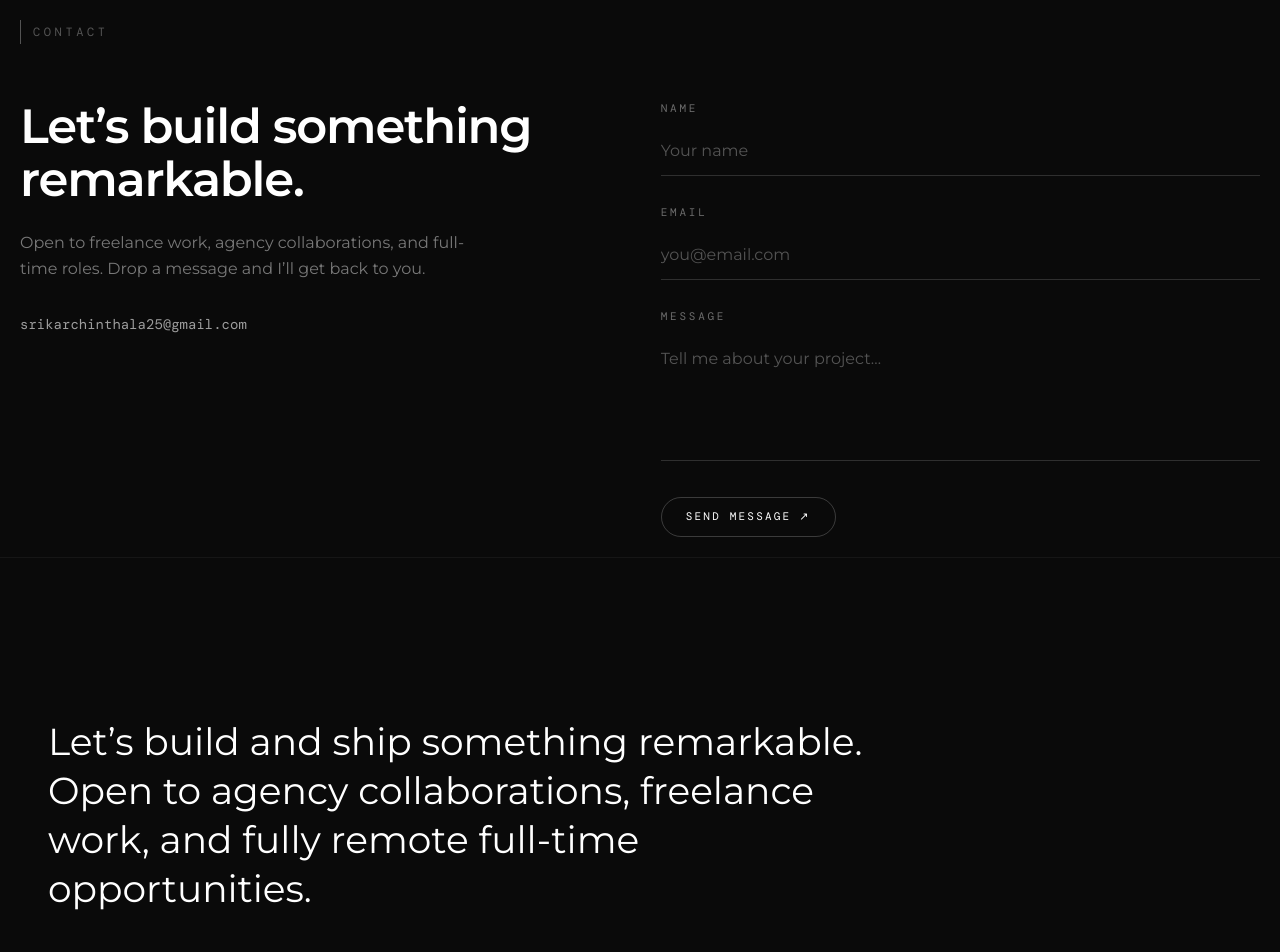
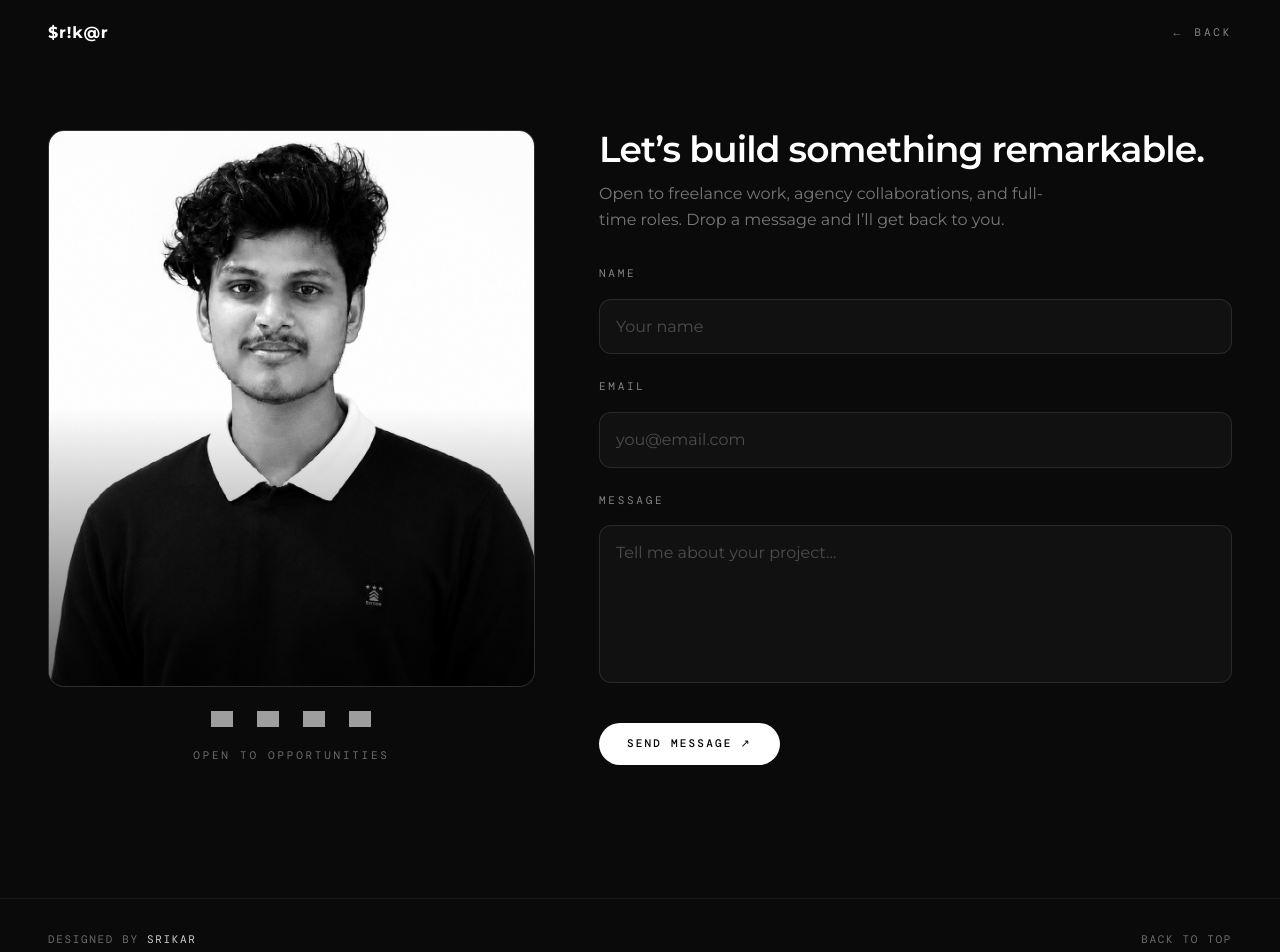
Before and after one commit to Srikar132/my.asset, a Next.js app: page /contact in a window 1280 px wide. Shown: the top 952 px of the page. Built offline with nearby package versions, Linux system fonts and the light colour scheme; no server answers; grey boxes are pictures that could not be loaded.

Commit message:
refactor: redesign contact page layout and components

```diff
--- a/app/(root)/page.tsx
+++ b/app/(root)/page.tsx
@@ -1,5 +1,6 @@
 import AboutMe from "@/components/AboutMe";
 import Footer from "@/components/Footer";
+import FooterTagline from "@/components/FooterTagline";
 import HeroSection from "@/components/HeroSection";
 import MyCapabilities from "@/components/MyCapabilities";
 import Projects from "@/components/Projects";
@@ -12,6 +13,7 @@ export default function Page() {
       <Projects />
       <AboutMe />
       <MyCapabilities />
+      <FooterTagline />
       <Footer />
     </main>
   );
--- a/app/contact/page.tsx
+++ b/app/contact/page.tsx
@@ -1,5 +1,6 @@
 import Contact from "@/components/Contact";
-import Footer from "@/components/Footer";
+import ContactFooter from "@/components/ContactFooter";
+import ContactNavbar from "@/components/ContactNavbar";
 
 export const metadata = {
   title: "Contact - Srikar.dev",
@@ -9,8 +10,9 @@ export const metadata = {
 export default function ContactPage() {
   return (
     <main className="relative w-full">
+      <ContactNavbar />
       <Contact />
-      <Footer />
+      <ContactFooter />
     </main>
   );
 }
--- a/components/Contact.tsx
+++ b/components/Contact.tsx
@@ -1,10 +1,12 @@
 'use client';
 
+import Image from 'next/image';
+import Link from 'next/link';
 import { useRef, useState } from 'react';
 import emailjs from '@emailjs/browser';
 import { gsap } from 'gsap';
 import { useGSAP } from '@gsap/react';
-import { ScrollTrigger } from 'gsap/all';
+import { ScrollTrigger } from 'gsap/ScrollTrigger';
 
 gsap.registerPlugin(ScrollTrigger);
 
@@ -13,6 +15,15 @@ const FONT_MONO = 'var(--font-mono), ui-monospace, monospace';
 const SERVICE_ID = process.env.NEXT_PUBLIC_EMAILJS_SERVICE_ID;
 const TEMPLATE_ID = process.env.NEXT_PUBLIC_EMAILJS_TEMPLATE_ID;
 const PUBLIC_KEY = process.env.NEXT_PUBLIC_EMAILJS_PUBLIC_KEY;
+
+const AVATAR = "/myimage.png"
+
+const socials = [
+  { label: 'GitHub', href: 'https://github.com/Srikar132', src: 'https://img.icons8.com/fluency/48/github.png' },
+  { label: 'LinkedIn', href: 'https://www.linkedin.com/in/srikar-chinthala-b99a5a2a2/', src: 'https://img.icons8.com/color/48/linkedin.png' },
+  { label: 'LeetCode', href: 'https://leetcode.com/u/srikar132/', src: 'https://img.icons8.com/external-tal-revivo-shadow-tal-revivo/24/external-level-up-your-coding-skills-and-quickly-land-a-job-logo-shadow-tal-revivo.png' },
+  { label: 'Email', href: 'mailto:srikarchinthala25@gmail.com', src: 'https://img.icons8.com/fluency/48/gmail-new.png' },
+];
 
 type Status = 'idle' | 'sending' | 'success' | 'error';
 
@@ -67,70 +78,89 @@ export default function Contact() {
   };
 
   const inputCls =
-    'w-full bg-transparent border-b border-white/15 focus:border-white/60 outline-none py-3 text-white placeholder-white/30 transition-colors duration-300 normal-case';
-  const labelCls = 'text-[11px] tracking-[0.25em] uppercase text-white/40';
+    'w-full bg-white/[0.03] border border-white/10 focus:border-white/40 rounded-xl px-4 py-3.5 text-white placeholder-white/25 outline-none transition-all duration-300 normal-case';
+  const labelCls = 'text-[11px] tracking-[0.25em] uppercase text-white/50 mb-2 block';
 
   return (
-    <section id="contact" ref={sectionRef} className="w-full common-padding py-24 lg:py-32 relative">
+    <section id="contact" ref={sectionRef} className="w-full relative min-h-screen overflow-hidden">
+
+      <div className="px-5 sm:px-8 lg:px-12 pt-10 lg:pt-16 pb-24 relative z-10">
         <div className="max-w-7xl mx-auto">
-        {/* label */}
-        <div className="flex items-center gap-3 mb-14">
-          <div ref={lineRef} className="w-px h-6 bg-white/30" style={{ transformOrigin: 'top center' }} />
-          <span className="text-xs tracking-[0.3em] uppercase text-white/30" style={{ fontFamily: FONT_MONO }}>
-            Contact
-          </span>
+          <div className="grid grid-cols-1 lg:grid-cols-[1fr_1.3fr] gap-10 lg:gap-16 items-stretch">
+            {/* Left — avatar + socials */}
+            <div ref={revealRef} className="c-rise flex flex-col">
+              <div className="flex-1 overflow-hidden rounded-2xl border border-white/10 bg-surface relative group">
+                <div className="absolute inset-0 bg-gradient-to-t from-black/60 via-transparent to-transparent z-10 pointer-events-none" />
+                <Image
+                  src={AVATAR}
+                  alt="Profile"
+                  width={800}
+                  height={800}
+                  draggable={false}
+                  onDragStart={(e) => e.preventDefault()}
+                  className="w-full h-full object-cover"
+                />
               </div>
 
-        <div ref={revealRef} className="grid grid-cols-1 lg:grid-cols-[1fr_1.1fr] gap-14 lg:gap-24 items-start">
-          {/* left — pitch */}
+              <div className="c-rise mt-6 flex items-center justify-center gap-6">
+                {socials.map(({ label, href, src }) => (
+                  <Link
+                    key={label}
+                    href={href}
+                    target="_blank"
+                    rel="noopener noreferrer"
+                    aria-label={label}
+                    className="text-white/60 hover:text-white transition-colors duration-200"
+                  >
+                    <Image src={src} alt={label} width={22} height={22} />
+                  </Link>
+                ))}
+              </div>
+
+              <div className="c-rise mt-5 text-center text-[11px] tracking-[0.25em] uppercase text-white/40" style={{ fontFamily: FONT_MONO }}>
+                Open to opportunities
+              </div>
+            </div>
+
+            {/* Right — form */}
+            <form ref={formRef} onSubmit={onSubmit} className="c-rise flex flex-col justify-center gap-8">
               <div>
-            <h2 className="c-rise text-4xl md:text-5xl font-semibold leading-[1.1] tracking-tight text-white normal-case">
+                <h2 className="text-3xl md:text-4xl font-semibold leading-[1.1] tracking-tight text-white normal-case">
                   Let&rsquo;s build something remarkable.
                 </h2>
-            <p
-              className="c-rise mt-6 max-w-md text-white/45 leading-relaxed font-light normal-case"
-              style={{ fontFamily: 'var(--font-fredoka), sans-serif' }}
-            >
-              Open to freelance work, agency collaborations, and full-time roles. Drop a message and
-              I&rsquo;ll get back to you.
+                <p className="mt-3 text-white/45 leading-relaxed font-light normal-case max-w-md" style={{ fontFamily: 'var(--font-fredoka), sans-serif' }}>
+                  Open to freelance work, agency collaborations, and full-time roles. Drop a message and I&rsquo;ll get back to you.
                 </p>
-            <a
-              href="mailto:srikarchinthala25@gmail.com"
-              className="c-rise mt-8 inline-block text-sm text-white/60 hover:text-white transition-colors"
-              style={{ fontFamily: FONT_MONO }}
-            >
-              srikarchinthala25@gmail.com
-            </a>
               </div>
 
-          {/* right — form */}
-          <form ref={formRef} onSubmit={onSubmit} className="flex flex-col gap-7">
-            <div className="c-rise flex flex-col gap-2">
+              <div className="flex flex-col gap-6">
+                <div className="flex flex-col gap-2">
                   <label htmlFor="from_name" className={labelCls} style={{ fontFamily: FONT_MONO }}>
                     Name
                   </label>
                   <input id="from_name" name="from_name" type="text" required placeholder="Your name" className={inputCls} />
                 </div>
 
-            <div className="c-rise flex flex-col gap-2">
+                <div className="flex flex-col gap-2">
                   <label htmlFor="reply_to" className={labelCls} style={{ fontFamily: FONT_MONO }}>
                     Email
                   </label>
                   <input id="reply_to" name="reply_to" type="email" required placeholder="you@email.com" className={inputCls} />
                 </div>
 
-            <div className="c-rise flex flex-col gap-2">
+                <div className="flex flex-col gap-2">
                   <label htmlFor="message" className={labelCls} style={{ fontFamily: FONT_MONO }}>
                     Message
                   </label>
-              <textarea id="message" name="message" required rows={4} placeholder="Tell me about your project…" className={`${inputCls} resize-none`} />
+                  <textarea id="message" name="message" required rows={5} placeholder="Tell me about your project…" className={`${inputCls} resize-none`} />
+                </div>
               </div>
 
-            <div className="c-rise flex items-center gap-5 mt-2">
+              <div className="flex items-center gap-5 mt-2">
                 <button
                   type="submit"
                   disabled={status === 'sending'}
-                className="inline-flex items-center gap-2 border border-white/20 hover:border-white/60 rounded-full px-6 py-2.5 text-[11px] tracking-[0.2em] uppercase text-white transition-colors duration-300 disabled:opacity-50 disabled:cursor-not-allowed"
+                  className="inline-flex items-center gap-2 bg-white text-black hover:bg-white/90 rounded-full px-7 py-3 text-[11px] tracking-[0.2em] uppercase font-medium transition-all duration-300 disabled:opacity-50 disabled:cursor-not-allowed hover:shadow-[0_0_20px_rgba(255,255,255,0.3)]"
                   style={{ fontFamily: FONT_MONO }}
                 >
                   {status === 'sending' ? 'Sending…' : 'Send Message'}
@@ -151,6 +181,7 @@ export default function Contact() {
             </form>
           </div>
         </div>
+      </div>
     </section>
   );
 }
--- /dev/null
+++ b/components/ContactFooter.tsx
@@ -0,0 +1,28 @@
+'use client';
+
+import { useLenis } from '@/providers/ScrollSmoothProvider';
+
+export default function ContactFooter() {
+  const lenis = useLenis();
+
+  const backToTop = () => {
+    if (lenis) lenis.scrollTo(0, { duration: 1.2 });
+    else window.scrollTo({ top: 0, behavior: 'smooth' });
+  };
+
+  return (
+    <footer className="mt-8 border-t border-white/5">
+      <div className="px-5 py-8 sm:px-8 lg:px-12">
+        <div className="max-w-7xl mx-auto flex items-center justify-between text-[11px] tracking-[0.15em] text-white/40"
+          style={{ fontFamily: 'var(--font-mono), ui-monospace, monospace' }}>
+          <span>
+            DESIGNED BY <span className="text-white/80">SRIKAR</span>
+          </span>
+          <button onClick={backToTop} className="text-white/40 hover:text-white transition-colors duration-200">
+            BACK TO TOP
+          </button>
+        </div>
+      </div>
+    </footer>
+  );
+}
--- /dev/null
+++ b/components/ContactNavbar.tsx
@@ -0,0 +1,32 @@
+'use client';
+
+import { useLenis } from '@/providers/ScrollSmoothProvider';
+import Link from 'next/link';
+
+export default function ContactNavbar() {
+  const lenis = useLenis();
+
+  const goHome = () => {
+    if (lenis) lenis.scrollTo(0, { duration: 1.2 });
+    else window.scrollTo({ top: 0, behavior: 'smooth' });
+  };
+
+  return (
+    <nav className="w-full z-50">
+      <div className="px-5 sm:px-8 lg:px-12 py-5">
+        <div className="max-w-7xl mx-auto flex justify-between items-center">
+          <Link href="/" className="font-bold tracking-wider whitespace-nowrap text-white hover:text-white/70 transition-colors">
+            $r!k@r
+          </Link>
+          <button
+            onClick={goHome}
+            className="text-[11px] tracking-[0.25em] uppercase text-white/50 hover:text-white transition-colors duration-200"
+            style={{ fontFamily: 'var(--font-mono), ui-monospace, monospace' }}
+          >
+            ← BACK
+          </button>
+        </div>
+      </div>
+    </nav>
+  );
+}
--- a/components/Footer.tsx
+++ b/components/Footer.tsx
@@ -5,12 +5,9 @@ import { useEffect, useRef, useState } from 'react';
 import { gsap } from 'gsap';
 import { useGSAP } from '@gsap/react';
 import { ScrollTrigger } from 'gsap/ScrollTrigger';
-import { DrawSVGPlugin } from 'gsap/DrawSVGPlugin';
-import LeftBrace from './LeftBrace';
-import RightBrace from './RightBrace';
 import { useLenis } from '@/providers/ScrollSmoothProvider';
 
-gsap.registerPlugin(ScrollTrigger, DrawSVGPlugin);
+gsap.registerPlugin(ScrollTrigger);
 
 const FONT_MONO = 'var(--font-mono), ui-monospace, monospace';
 
@@ -18,10 +15,6 @@ const EMAIL = 'srikarchinthala25@gmail.com';
 
 export default function Footer() {
   const footerRef = useRef<HTMLElement>(null);
-  const taglineRef = useRef<HTMLHeadingElement>(null);
-  const ctaRef = useRef<HTMLDivElement>(null);
-  const braceLeftRef = useRef<SVGPathElement>(null);
-  const braceRightRef = useRef<SVGPathElement>(null);
   const dividerRef = useRef<HTMLDivElement>(null);
   const metaRef = useRef<HTMLDivElement>(null);
   const nameInnerRef = useRef<HTMLHeadingElement>(null);
@@ -49,13 +42,7 @@ export default function Footer() {
         scrollTrigger: { trigger: footerRef.current, start: 'top 80%', once: true },
       });
 
-      gsap.set([braceLeftRef.current, braceRightRef.current], { drawSVG: '0%' });
-
-      tl.from(taglineRef.current, { y: 40, opacity: 0, duration: 0.9, ease: 'power3.out' })
-        .to(braceLeftRef.current, { drawSVG: '0% 100%', duration: 0.6, ease: 'power2.inOut' }, '-=0.4')
-        .to(braceRightRef.current, { drawSVG: '100% 0%', duration: 0.6, ease: 'power2.inOut' }, '<')
-        .from(ctaRef.current, { opacity: 0, duration: 0.5 }, '-=0.3')
-        .fromTo(dividerRef.current, { scaleX: 0 }, { scaleX: 1, duration: 0.8, ease: 'power3.inOut' }, '-=0.2')
+      tl.fromTo(dividerRef.current, { scaleX: 0 }, { scaleX: 1, duration: 0.8, ease: 'power3.inOut' }, '-=0.2')
         .from(
           metaRef.current?.querySelectorAll('.meta-col') ?? [],
           { y: 16, opacity: 0, duration: 0.5, stagger: 0.1, ease: 'power2.out' },
@@ -82,43 +69,9 @@ export default function Footer() {
   return (
     <footer
       ref={footerRef}
-      className="relative w-full overflow-hidden bg-background border-t border-white/5 pt-28 sm:pt-40"
+      className="relative w-full overflow-hidden bg-background border-t border-white/5"
     >
       <div className="px-4 sm:px-8 lg:px-12">
-        {/* ── Tagline ── */}
-        <h2
-          ref={taglineRef}
-          className="max-w-[820px] text-[clamp(1.6rem,3.4vw,2.35rem)] leading-[1.3] text-white normal-case font-normal"
-          style={{ fontFamily: 'var(--font-fredoka), sans-serif' }}
-        >
-          Let&rsquo;s build and ship something remarkable. Open to agency collaborations,
-          freelance work, and fully remote full-time opportunities.
-        </h2>
-
-        {/* ── Braced CTA ── */}
-        <div ref={ctaRef} className="mt-12">
-          <Link
-            href={`mailto:${EMAIL}`}
-            className="group inline-flex items-center gap-2 h-9"
-          >
-            <span className="h-9 shrink-0 text-white/70">
-              <LeftBrace pathRef={braceLeftRef} />
-            </span>
-            <span
-              className="flex items-center gap-2 text-[11px] tracking-[0.25em] text-white group-hover:text-white/70 transition-colors"
-              style={{ fontFamily: FONT_MONO }}
-            >
-              LET&rsquo;S WORK TOGETHER
-              <span className="inline-block transition-transform duration-200 group-hover:translate-x-0.5 group-hover:-translate-y-0.5">
-                ↗
-              </span>
-            </span>
-            <span className="h-9 shrink-0 text-white/70">
-              <RightBrace pathRef={braceRightRef} />
-            </span>
-          </Link>
-        </div>
-
         {/* ── Divider ── */}
         <div
           ref={dividerRef}
--- /dev/null
+++ b/components/FooterTagline.tsx
@@ -0,0 +1,74 @@
+'use client';
+
+import Link from 'next/link';
+import { useRef } from 'react';
+import { gsap } from 'gsap';
+import { useGSAP } from '@gsap/react';
+import { ScrollTrigger } from 'gsap/ScrollTrigger';
+import { DrawSVGPlugin } from 'gsap/DrawSVGPlugin';
+import LeftBrace from './LeftBrace';
+import RightBrace from './RightBrace';
+
+gsap.registerPlugin(ScrollTrigger, DrawSVGPlugin);
+
+const FONT_MONO = 'var(--font-mono), ui-monospace, monospace';
+
+export default function FooterTagline() {
+  const ref = useRef<HTMLDivElement>(null);
+  const taglineRef = useRef<HTMLHeadingElement>(null);
+  const ctaRef = useRef<HTMLDivElement>(null);
+  const braceLeftRef = useRef<SVGPathElement>(null);
+  const braceRightRef = useRef<SVGPathElement>(null);
+
+  useGSAP(
+    () => {
+      const tl = gsap.timeline({
+        scrollTrigger: { trigger: ref.current, start: 'top 80%', once: true },
+      });
+
+      gsap.set([braceLeftRef.current, braceRightRef.current], { drawSVG: '0%' });
+
+      tl.from(taglineRef.current, { y: 40, opacity: 0, duration: 0.9, ease: 'power3.out' })
+        .to(braceLeftRef.current, { drawSVG: '0% 100%', duration: 0.6, ease: 'power2.inOut' }, '-=0.4')
+        .to(braceRightRef.current, { drawSVG: '100% 0%', duration: 0.6, ease: 'power2.inOut' }, '<')
+        .from(ctaRef.current, { opacity: 0, duration: 0.5 }, '-=0.3');
+    },
+    { scope: ref }
+  );
+
+  return (
+    <div ref={ref} className="px-4 sm:px-8 lg:px-12 lg:pt-28">
+      <h2
+        ref={taglineRef}
+        className="max-w-[820px] text-[clamp(1.6rem,3.4vw,2.35rem)] leading-[1.3] text-white normal-case font-normal"
+        style={{ fontFamily: 'var(--font-fredoka), sans-serif' }}
+      >
+        Let&rsquo;s build and ship something remarkable. Open to agency collaborations,
+        freelance work, and fully remote full-time opportunities.
+      </h2>
+
+      <div ref={ctaRef} className="mt-12">
+        <Link
+          href={`/contact`}
+          className="group inline-flex items-center gap-2 h-9"
+        >
+          <span className="h-9 shrink-0 text-white/70">
+            <LeftBrace pathRef={braceLeftRef} />
+          </span>
+          <span
+            className="flex items-center gap-2 text-[11px] tracking-[0.25em] text-white group-hover:text-white/70 transition-colors"
+            style={{ fontFamily: FONT_MONO }}
+          >
+            LET&rsquo;S WORK TOGETHER
+            <span className="inline-block transition-transform duration-200 group-hover:translate-x-0.5 group-hover:-translate-y-0.5">
+              ↗
+            </span>
+          </span>
+          <span className="h-9 shrink-0 text-white/70">
+            <RightBrace pathRef={braceRightRef} />
+          </span>
+        </Link>
+      </div>
+    </div>
+  );
+}
--- a/components/Navbar.tsx
+++ b/components/Navbar.tsx
@@ -33,6 +33,7 @@ const Navbar = forwardRef<HTMLElement, NavbarProps>(({ className = '' }, ref) =>
   useGSAP(() => {
     const overlay = overlayRef.current;
     const links   = linksRef.current?.children;
+    const nav = ref?.current;
     if (!overlay || !links) return;
 
     gsap.set(overlay, { clipPath: 'inset(0 0 100% 0)', display: 'none' });
@@ -46,6 +47,10 @@ const Navbar = forwardRef<HTMLElement, NavbarProps>(({ className = '' }, ref) =>
       .to(bar1Ref.current, { rotate: 45,  y:  7, duration: 0.35, ease: 'power3.inOut' }, 0)
       .to(bar2Ref.current, { opacity: 0,  x: -10, duration: 0.2, ease: 'power2.in'   }, 0)
       .to(bar3Ref.current, { rotate: -45, y: -7, duration: 0.35, ease: 'power3.inOut' }, 0);
+
+    if (nav) {
+      gsap.set(nav, { visibility: 'visible' });
+    }
 
     tlRef.current = tl;
   });
--- a/next.config.ts
+++ b/next.config.ts
@@ -6,6 +6,7 @@ const nextConfig: NextConfig = {
     remotePatterns: [
       { protocol: 'https', hostname: 'res.cloudinary.com' },
       { protocol: 'https', hostname: 'images.unsplash.com' },
+      { protocol: 'https', hostname: 'img.icons8.com' },
     ],
   },
 };
--- a/package.json
+++ b/package.json
@@ -22,6 +22,8 @@
     "next": "^16.1.6",
     "react": "19.2.0",
     "react-dom": "19.2.0",
+    "react-icons": "^5.7.0",
+    "simple-icons": "^16.29.0",
     "three": "^0.181.0"
   },
   "devDependencies": {
```
Also changed, not shown: public/myimage.png (added), 1 other file (tests, documents, lock files or other folders). Lines whose indentation alone changed are shown as unchanged.
